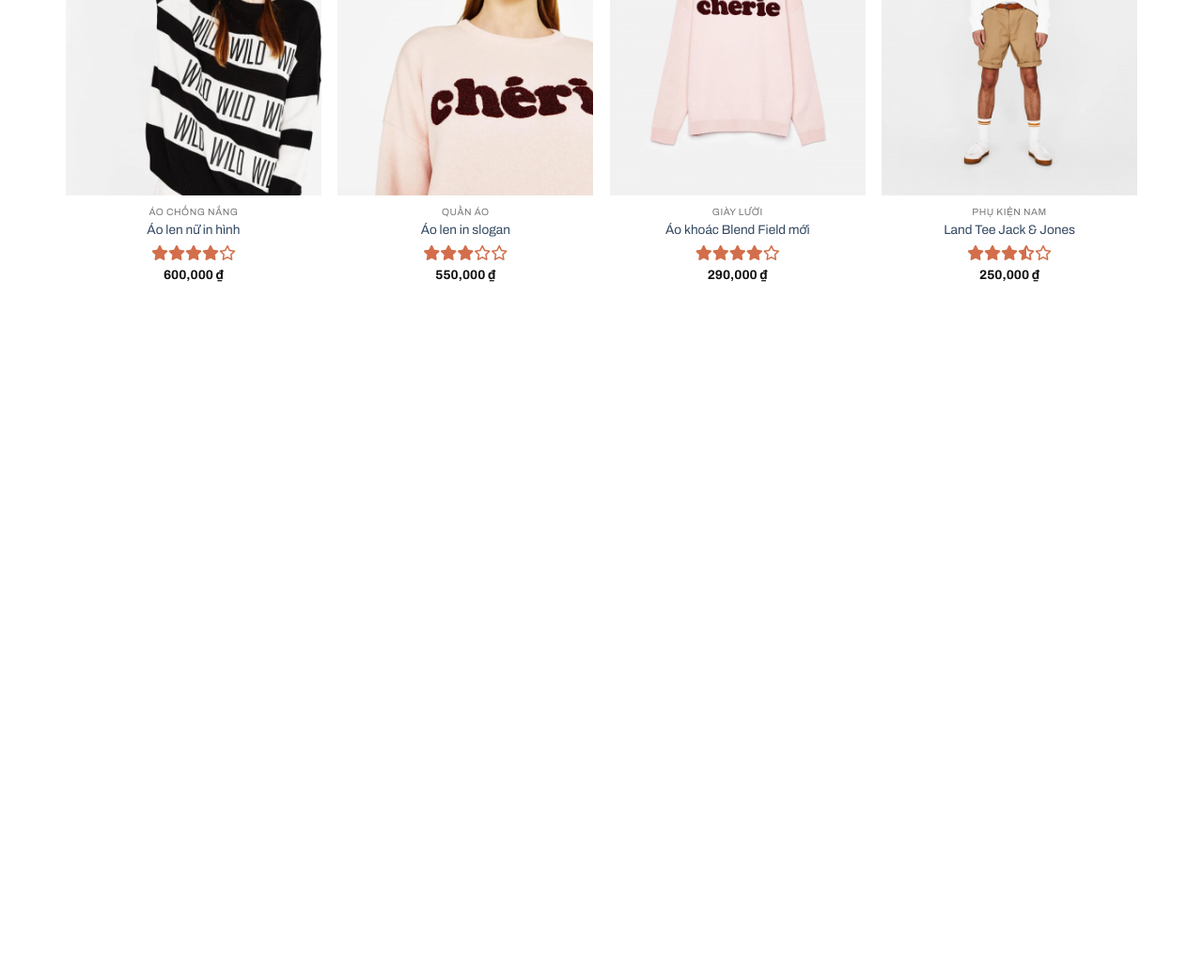
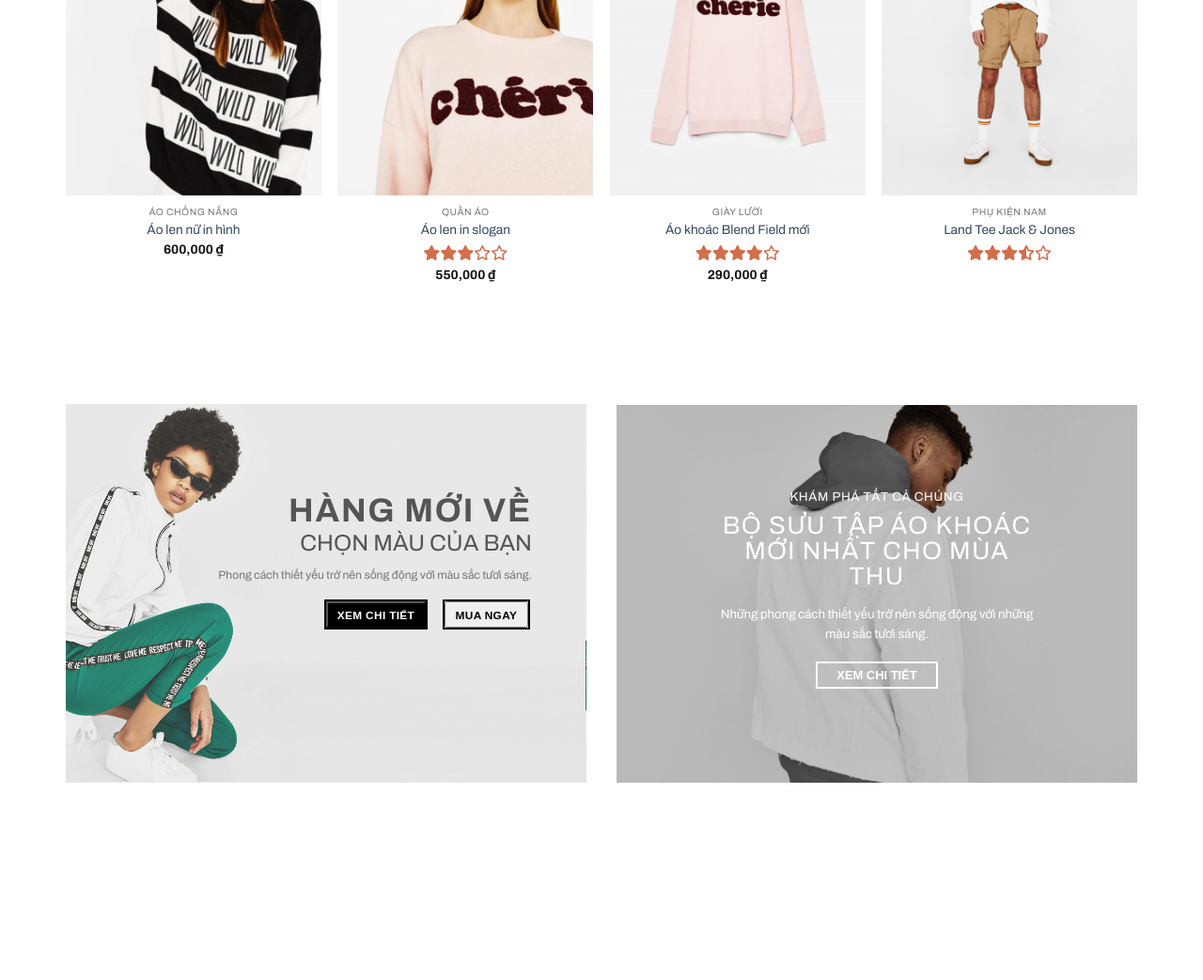
Before and after one commit to Haiexe/Shella, a plain HTML site: page index.html in a window 1280 px wide. Shown: the part 1670-2713 px from the top of the page at 94% size. Before the commit the page ends 1970 px from the top, so only its background shows below. Drawn offline with Linux system fonts and the light colour scheme.

Commit message:
Làm phần feature

```diff
--- a/assets/css/styles.css
+++ b/assets/css/styles.css
@@ -418,3 +418,161 @@ body {
 .products .cart:hover .cart-top{
     transform: translateY(-2px);
 }
+
+/* ===============================feature========================= */
+.features {
+    margin-top: 130px;
+}
+
+.features .body {
+    display: flex;
+    justify-content: space-between;
+}
+
+.features .body div {
+    width: 48.6%;
+    height: 403px;
+    object-fit: cover;
+}
+
+.features .body .feature-left {
+    background-image: url(../img/feature/f1.png);
+    display: flex;
+    flex-direction: column;
+    position: relative;
+}
+
+.features .body .feature-left .feature-head {
+    margin-top: 96px;
+    font-size: 24.4px;
+    font-weight: 400px;
+    line-height: 31px;
+    color: #555;
+    margin-left: auto;
+    text-align: right;
+    margin-right: 58px;
+}
+
+.features .body .feature-left .feature-head strong {
+    font-size: 35.38px;
+    letter-spacing: 1.769px;
+    font-weight: 700;
+    color: #555555;
+    line-height: 35.38px;
+}
+
+.features .body .feature-left .feature-sub {
+    margin-top: 12px;
+    font-size: 12.2px;
+    color: #777;
+    margin-left: auto;
+    margin-right: 58px;
+}
+
+.features .body .feature-left .feature-left-btn {
+    position: absolute;
+    bottom: -210px;
+    right: 24px;
+}
+
+.features .body .feature-left .feature-left-btn button {
+    outline: 2px solid var(--primary-color);
+    margin-left: 16px;
+    height: 28px;
+    padding: 1px 0;
+}
+
+.features .body .feature-left .feature-left-btn button:first-child{
+    background-color: var(--primary-color);
+}
+
+.features .body .feature-left .feature-left-btn button:nth-child(2):hover{
+    background-color:var(--primary-color);
+}
+
+.features .body .feature-left .feature-left-btn button a {
+    text-decoration: none;
+    font-size: 11.834px;
+    font-weight: 700;
+    letter-spacing: 0.35px;
+    padding: 5px 10px;
+}
+
+.features .body .feature-left .feature-left-btn button a.right:hover{
+    color: #fff;
+}
+
+.features .body .feature-left .feature-left-btn button a.left{
+    color: #fff;
+}
+
+.features .body .feature-left .feature-left-btn button a.right{
+    color: var(--primary-color);
+}
+
+.features .body .feature-right {
+    background-image: url(../img/feature/f2.png);
+}
+
+.features .feature-right {
+    display: flex;
+    flex-direction: column;
+    align-items: center;
+    transition: opacity 2s ease-in-out;
+}
+
+.features .feature-right .feature-open{
+    font-size: 13.3px;
+    letter-spacing: 0.665px;
+    color: #fff;
+    margin-top: 92px;
+}
+
+.features .feature-right .feature-head{
+    font-size: 26.6px;
+    font-weight: 400;
+    letter-spacing: 1.33px;
+    color: #fff;
+    line-height: 26.6px;
+    margin-top: 12px;
+    text-align: center;
+}
+
+.features .feature-right .feature-sub {
+    margin-top: 16px;
+    font-size: 13.3px;
+    line-height: 21.28px;
+    color: #fff;
+    text-align: center;
+}
+
+.features .feature-right button {
+    margin-top: 20px;
+    outline: 2px solid #fff;
+    border: none;
+    background-color: transparent;
+    padding: 0;
+    margin: 20px 0 0 0;
+    padding: 5px 10px;
+    z-index: 1;
+    transition: 0.s ease;
+}
+
+.features .feature-right button a {
+    text-decoration: none;
+    font-size: 12.9px;
+    font-weight: 700;
+    color: #fff;
+    padding: 7px 10px;
+    transition: 0.5s ease;
+}
+
+.features .feature-right button:hover,
+.features .feature-right button a:hover {
+    background-color: #fff;
+    color: #666;
+}
+
+.features .feature-right:hover{
+    filter: brightness(80%);
+}
--- a/index.html
+++ b/index.html
@@ -227,7 +227,6 @@
                             <p class="product-type">ÁO CHỐNG NẮNG</p>
                             <p class="product-name">Áo len nữ in hình</p>
                             <div class="rate">
-                                <i class="fa-solid fa-star all"></i><i class="fa-solid fa-star all"></i><i class="fa-solid fa-star all"></i><i class="fa-solid fa-star all"></i><i class="fa-regular fa-star none"></i>
                             </div>
                             <p class="price">600,000 ₫</p>
                         </div>
@@ -293,12 +292,43 @@
                             <div class="rate">
                                 <i class="fa-solid fa-star all"></i><i class="fa-solid fa-star all"></i><i class="fa-solid fa-star all"></i><i class="fa-solid fa-star-half-stroke"></i><i class="fa-regular fa-star none"></i>
                             </div>
-                            <p class="price">250,000 ₫</p>
+                        </div>
+                    </div>
+                </div>
+            </div>
+        </div>
+
+        <div class="features">
+            <div class="main-content">
+                <div class="body">
+                    <div class="feature-left">
+                        <p class="feature-head"><strong>HÀNG MỚI VỀ</strong><br>
+                            CHỌN MÀU CỦA BẠN</p>
+                        <p class="feature-sub">Phong cách thiết yếu trở nên sống động với màu sắc tươi sáng.</p>
+                        <div class="feature-left-btn">
+                            <button class="feature-detail-link">
+                                <a href="#!" class="feature-detail left">XEM CHI TIẾT</a>
+                            </button>
+                            <button class="feature-detail-link">
+                                <a href="#!" class="feature-detail right">MUA NGAY</a>
+                            </button>
+                        </div>
+                    </div>
+                    <div class="feature-right">
+                        <P class="feature-open">KHÁM PHÁ TẤT CẢ CHÚNG</P>
+                        <p class="feature-head">BỘ SƯU TẬP ÁO KHOÁC<br>MỚI NHẤT CHO MÙA<br>THU</p>
+                        <p class="feature-sub">Những phong cách thiết yếu trở nên sống động với những<br>màu sắc tươi sáng.</p>
+                        <button class="feature-detail-link">
+                            <a href="#!" class="feature-detail">XEM CHI TIẾT</a>
+                        </button>
+                        <div class="cover">
+
                         </div>
                     </div>
                 </div>
             </div>
         </div>
     </main>
+
 </body>
 </html>
```
Also changed, not shown: assets/img/feature/f1.png (added), assets/img/feature/f2.png (added).
